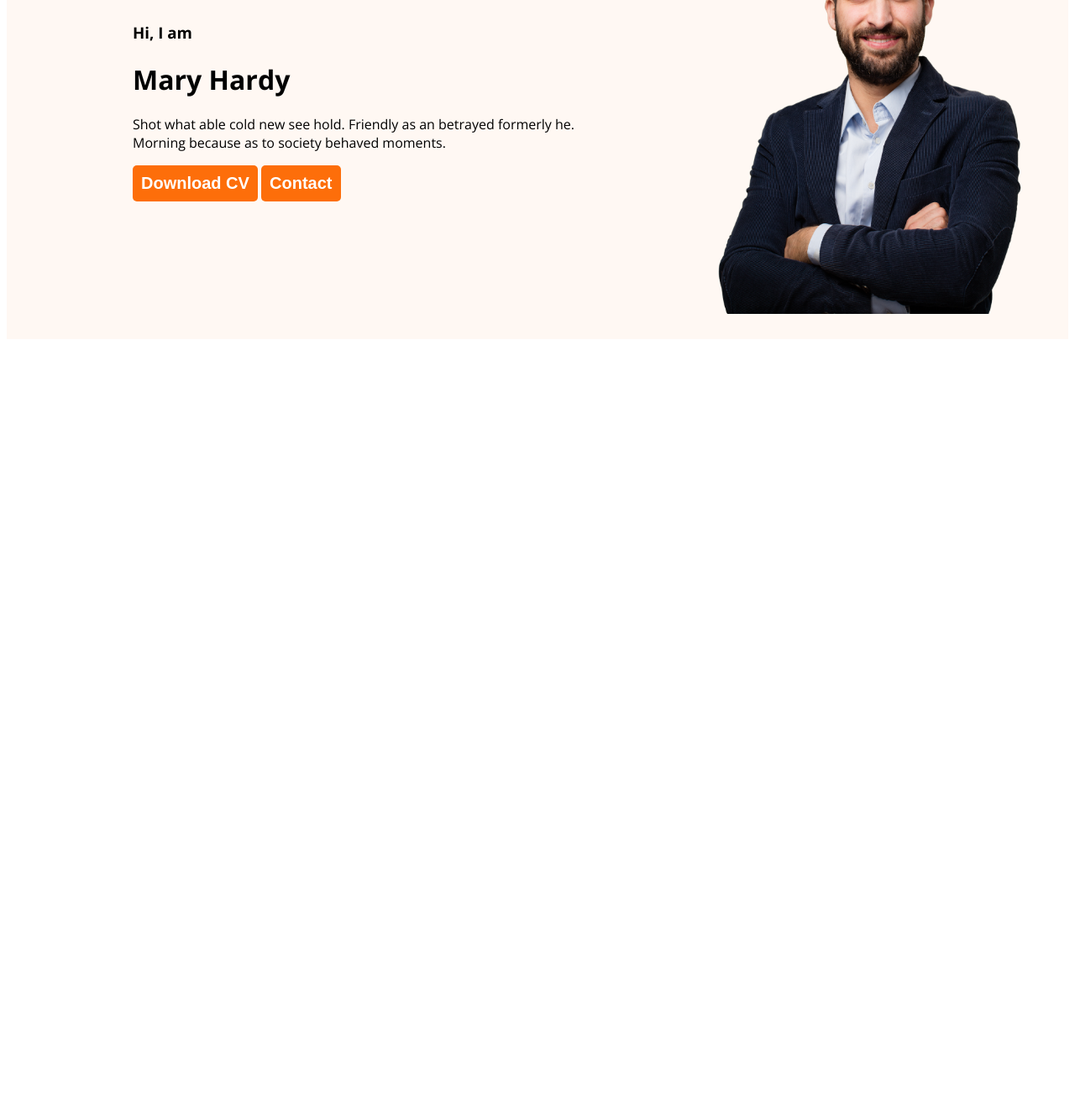
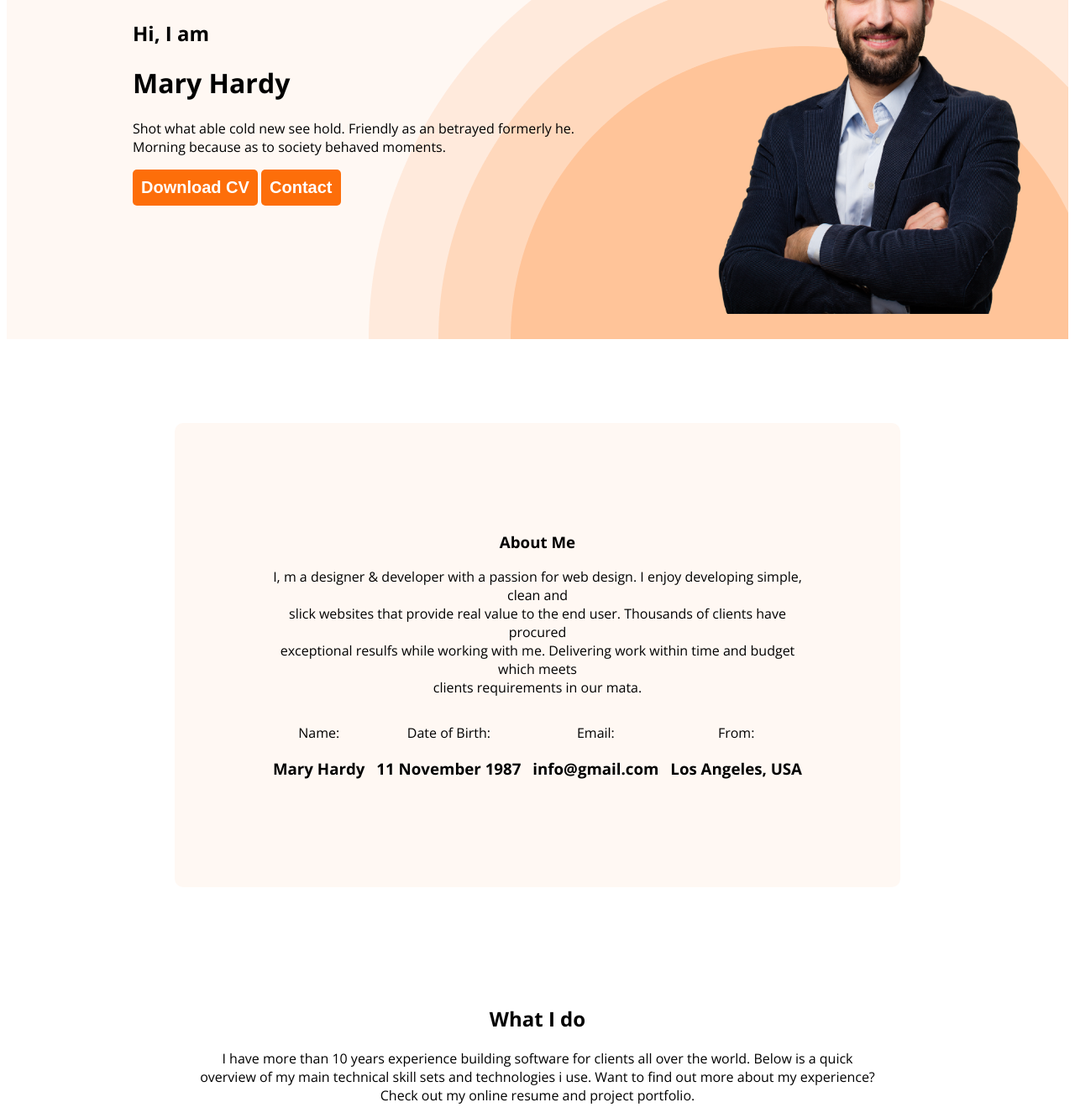
Before and after one commit to rahmanMunna/Web-Developer-portfolio, a plain HTML site: page index.html in a window 1280 px wide. Shown: the part 315-1647 px from the top of the page at 84% size. Before the commit the page ends 800 px from the top, so only its background shows below. Drawn offline with nearby package versions, Linux system fonts and the light colour scheme.

Commit message:
main added

```diff
--- a/CSS/Style.css
+++ b/CSS/Style.css
@@ -1,37 +1,37 @@
-body{
+body {
     font-family: 'Open Sans', sans-serif;
 }
 
-nav{
+nav {
     display: flex;
     align-items: center;
     justify-content: space-between;
     padding: 0px 100px;
 }
 
-.text-primary{
+.text-primary {
     color: #FD6E0A;
 
 }
 
-.nav-title{
+.nav-title {
     color: #181818;
     font-size: 45px;
     font-weight: 800;
 
 }
 
-nav > ul{
-    display: flex ;
+nav>ul {
+    display: flex;
     align-items: center;
 }
 
-nav li{
+nav li {
     list-style: none;
     margin-right: 50px;
 }
 
-.btn-primary{
+.btn-primary {
     border: 0;
     border-radius: 5px;
     background: #FD6E0A;
@@ -41,17 +41,50 @@ font-weight: 700;
     color: white;
     padding: 10px 10px;
 }
-.h{
-background-color:#FFF8F3;;
+
+.header {
+    background-color: #FFF8F3;
+    background-image: url('../images/header_bg.png');
+    background-repeat: no-repeat;
+    background-position: bottom right;
+
 }
-.banner{
+
+.banner {
     padding: 30px 50px 30px 150px;
-    display: flex; /* making childs into in line*/
+    display: flex;
+    /* making childs into in line*/
     align-items: center;
     justify-content: space-between;
 }
-.dp{
+
+.dp {
     width: 400px;
     height: 500px;
 
 }
+
+/*main*/
+
+.title {
+    text-align: center;
+}
+
+.about {
+    border: 100px solid #FFF8F3;
+    margin: 100px 200px 0px 200px;
+    border-radius: 10px;
+    background: #FFF8F3;
+    padding: 10px;
+    text-align: center;
+}
+.details-container{
+    text-align: center;
+    display: flex;
+    justify-content: space-around;
+
+}
+.What-I-Do{
+    text-align: center;
+    margin-top: 140px ;
+}
--- a/index.html
+++ b/index.html
@@ -1,5 +1,6 @@
 <!DOCTYPE html>
 <html lang="en">
+
 <head>
     <meta charset="UTF-8">
     <meta name="viewport" content="width=device-width, initial-scale=1.0">
@@ -12,24 +13,25 @@
     <link rel="stylesheet" href="CSS/Style.css">
 
 </head>
+
 <body>
-    <header class="h">
+    <header class="header">
         <nav>
-            <h3 class="nav-title">Ma<span  class="text-primary">r</span>y</h3>
+            <h3 class="nav-title">Ma<span class="text-primary">r</span>y</h3>
             <ul>
                 <li>
                     <a href="">Portfolio</a>
                 </li>
                 <a href="">Blog</a>
                 <li></li>
-                <button class="btn-primary" >Hire Me</button>
+                <button class="btn-primary">Hire Me</button>
                 <li></li>
             </ul>
         </nav>
 
         <div class="banner">
             <div>
-            <h3>Hi, I  am</h3>
+                <h2>Hi, I am</h2>
                 <h1>Mary Hardy</h1>
                 <p>Shot what able cold new see hold.
                     Friendly as an betrayed formerly he.<br>
@@ -40,7 +42,6 @@
 
             </div>
             <img class="dp" src="images/hardy.png" alt="">
-
         </div>
 
 
@@ -48,10 +49,59 @@
 
     <main>
 
+        <section class="about">
+            <h3 class="title">About Me</h3>
+            <p class="description">
+                I, m a designer & developer with a passion for web design. I enjoy developing simple, clean and<br>slick
+                websites that provide real value to the end user. Thousands of clients have procured<br>exceptional
+                resulfs
+                while working with me.
+                Delivering work within time and budget which meets<br>clients requirements in our mata.
+            </p>
+            <div class="details-container">
+
+                <div class="details-section">
+
+                    <p class="details">Name:</p>
+                    <h3 class="details-info">Mary Hardy</h3>
+                </div>
+
+                <div class="details-section">
+                    <p class="details">Date of Birth:</p>
+                    <h3 class="details-info">11 November 1987</h3>
+                </div>
+
+                <div class="details-section">
+                    <p class="details">Email:</p>
+                    <h3 class="details-info">info@gmail.com</h3>
+                </div>
+
+                <div class="details-section">
+                    <p class="details">From:</p>
+                    <h3 class="details-info">Los Angeles, USA</h3>
+                </div>
+
+            </div>
+
+        </section>
+
+        <section class="What-I-Do">
+            <div>
+                <h2>What I do</h2>
+                <p>I have more than 10 years experience building software for clients all over the world. Below is a
+                    quick<br>overview of my main technical skill sets and technologies i use. Want to find out more about
+                    my experience?<br>Check out my online resume and project portfolio.</p>
+            </div>
+        </section>
+
+
+
+
     </main>
 
     <footer>
 
     </footer>
 </body>
+
 </html>
```
Lines whose indentation alone changed are shown as unchanged.
